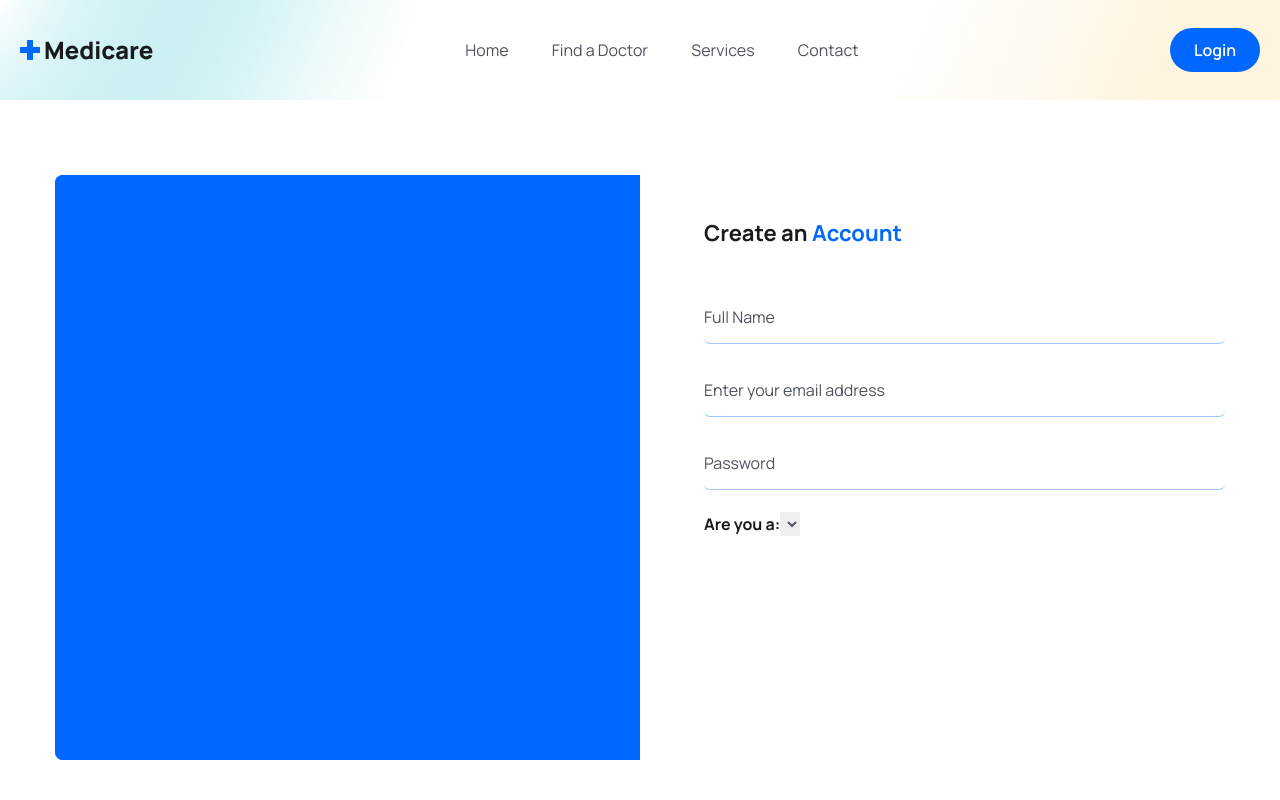
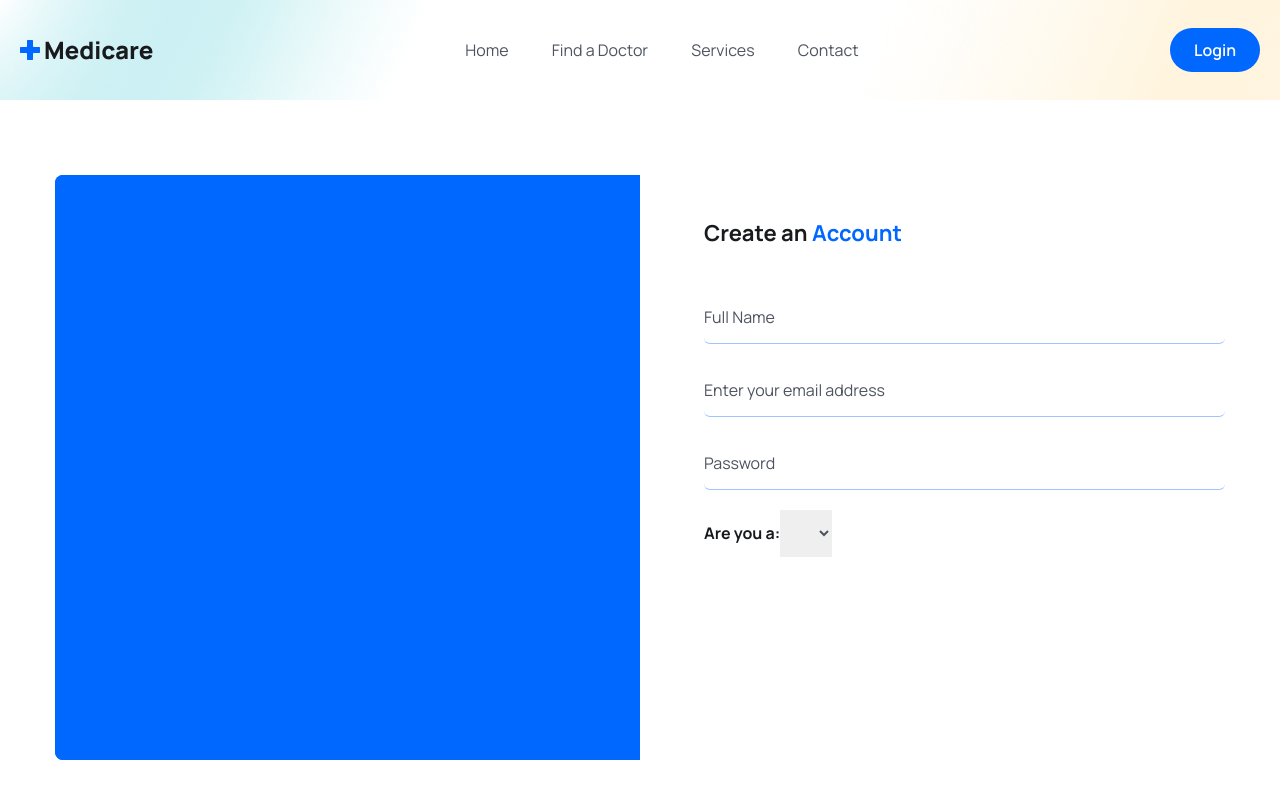
Before and after one commit to aroraadivya/Mern-Stack-Medicare, a React (Vite) app in the folder frontend/: page /register in a window 1280 px wide. Shown: the top 800 px of the page. Built offline with nearby package versions, Linux system fonts and the light colour scheme.

Commit message:
Update Signup form to adjust styling of role selection dropdown

```diff
--- a/frontend/src/pages/Signup.jsx
+++ b/frontend/src/pages/Signup.jsx
@@ -50,7 +50,7 @@ const Signup = () => {
                             <div className='mb-5 flex items-center justify-between'>
                                 <label htmlFor='' className='text-headingColor font-bold text-[16px] leading-7' >
                                     Are you a:
-                                    <select name='role' className='text-textColor font-semibold text-[16px] '>
+                                    <select name='role' className='text-textColor font-semibold text-[15px] leading-7 px-4 py-3 focus:outline-none'>
 
                                     </select>
                                 </label>
```
